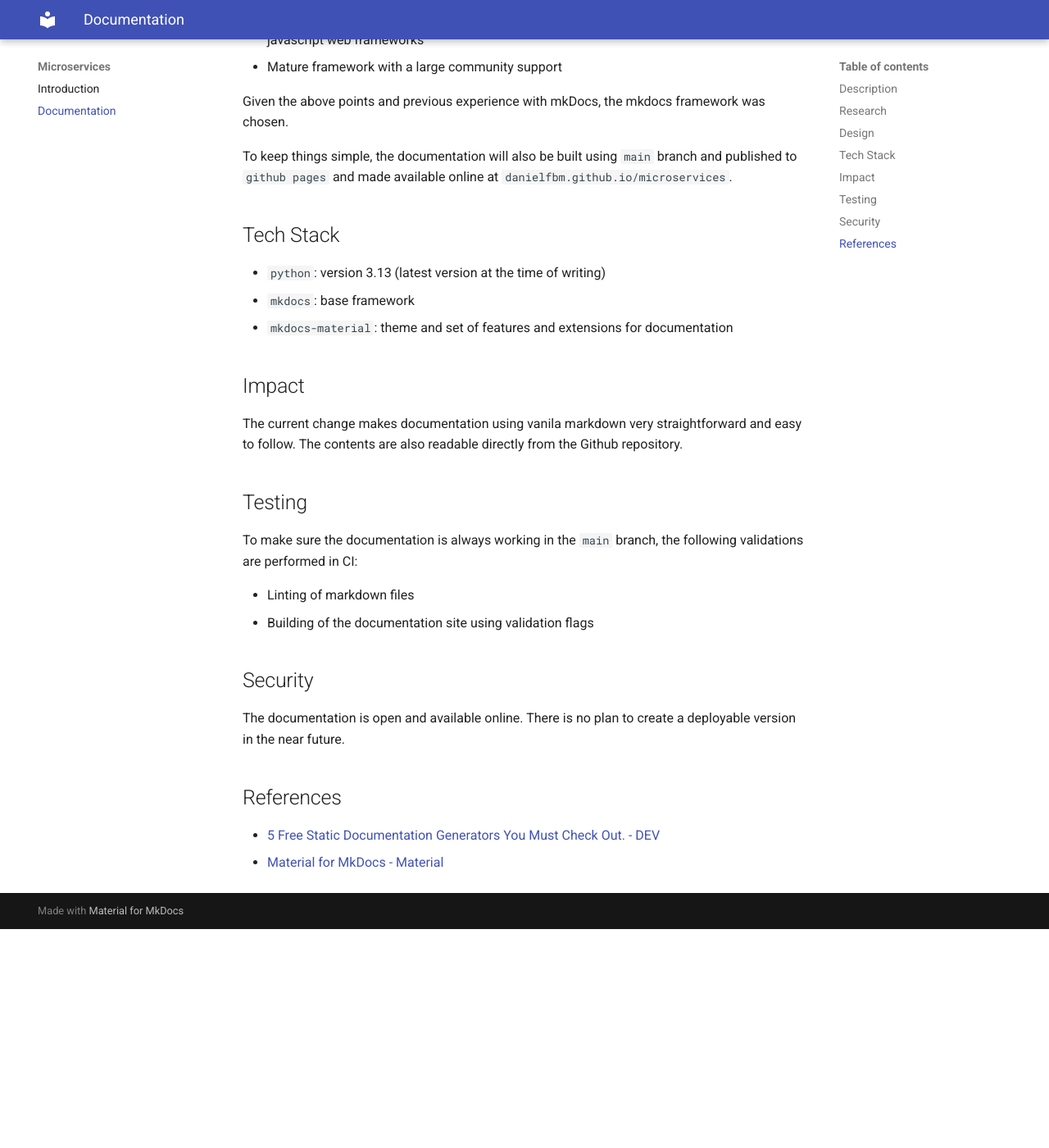
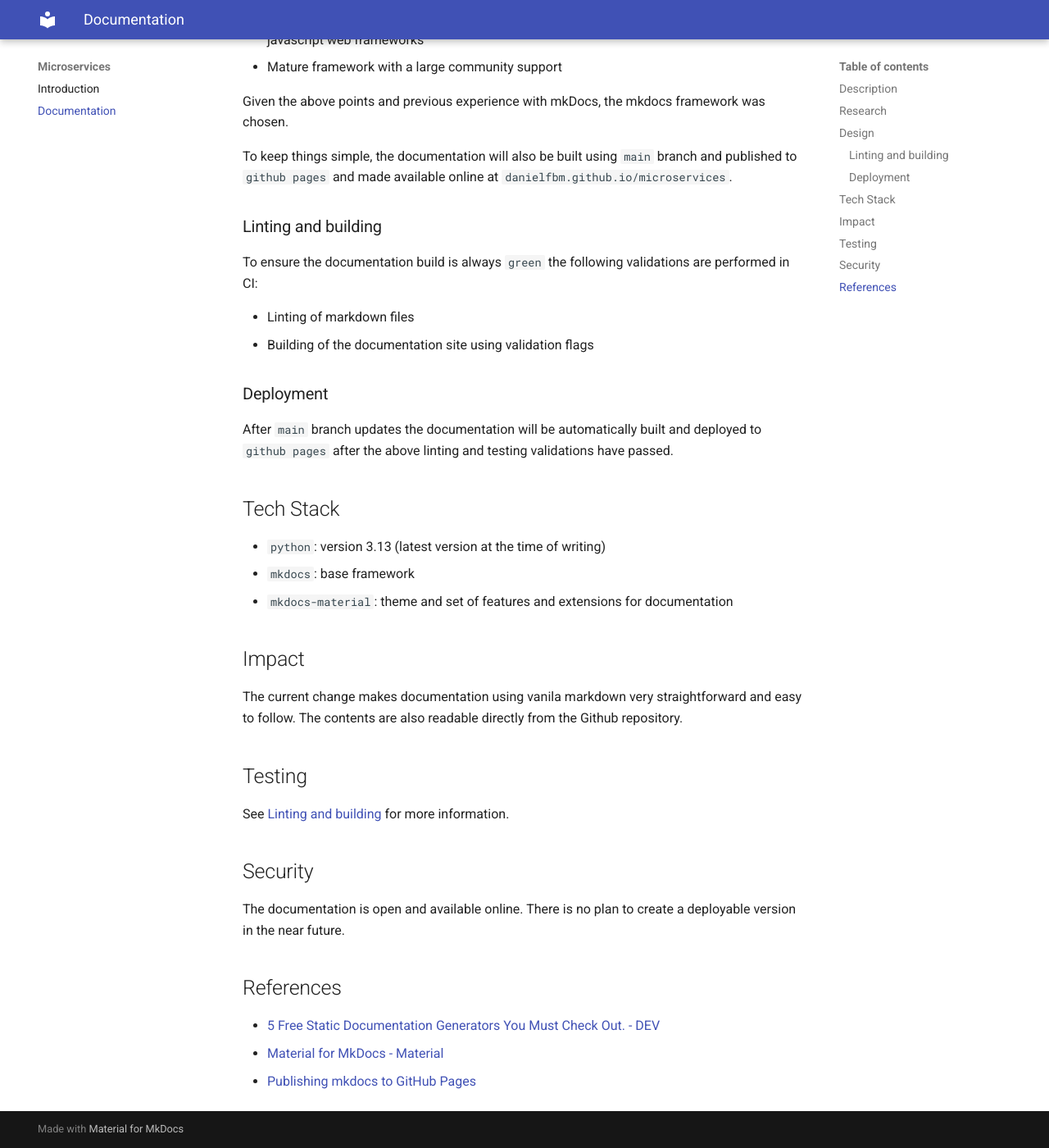
Before and after one commit to danielfbm/microservices, an MkDocs documentation site: the page built from docs/documentation.md, in a window 1280 px wide and 1400 px high, scrolled down 833 px. Shown: the whole window at 82% size. Built offline with MkDocs 1.6.1 and Material for MkDocs 9.7.7, drawn with Linux system fonts in a browser that asks for light colours; before the commit the page ends 1966 px from its top, so only the background shows below that.

Commit message:
chore: Add documentation github actions workflows

```diff
--- a/docs/documentation.md
+++ b/docs/documentation.md
@@ -39,6 +39,18 @@ Given the above points and previous experience with mkDocs, the mkdocs framework
 To keep things simple, the documentation will also be built using `main` branch and published to `github pages` and made available online at `danielfbm.github.io/microservices`.
 
 
+### Linting and building
+
+To ensure the documentation build is always `green` the following validations are performed in CI:
+
+- Linting of markdown files
+- Building of the documentation site using validation flags
+
+### Deployment
+
+After `main` branch updates the documentation will be automatically built and deployed to `github pages` after the above linting and testing validations have passed.
+
+
 ## Tech Stack
 
 <!-- list of technologies used -->
@@ -59,10 +71,7 @@ The current change makes documentation using vanila markdown very straightforwar
 
 <!-- How test should be implemented to ensure quality of the feature -->
 
-To make sure the documentation is always working in the `main` branch, the following validations are performed in CI:
-
-- Linting of markdown files
-- Building of the documentation site using validation flags
+See [Linting and building](#linting-and-building) for more information.
 
 ## Security
 
@@ -76,3 +85,4 @@ The documentation is open and available online. There is no plan to create a dep
 
 - [5 Free Static Documentation Generators You Must Check Out. - DEV](https://dev.to/nafis/5-free-static-documentation-generators-you-must-check-out-5ged)
 - [Material for MkDocs - Material](https://squidfunk.github.io/mkdocs-material/)
+- [Publishing mkdocs to GitHub Pages](https://squidfunk.github.io/mkdocs-material/publishing-your-site/)
```
Also changed, not shown: 3 other files.
